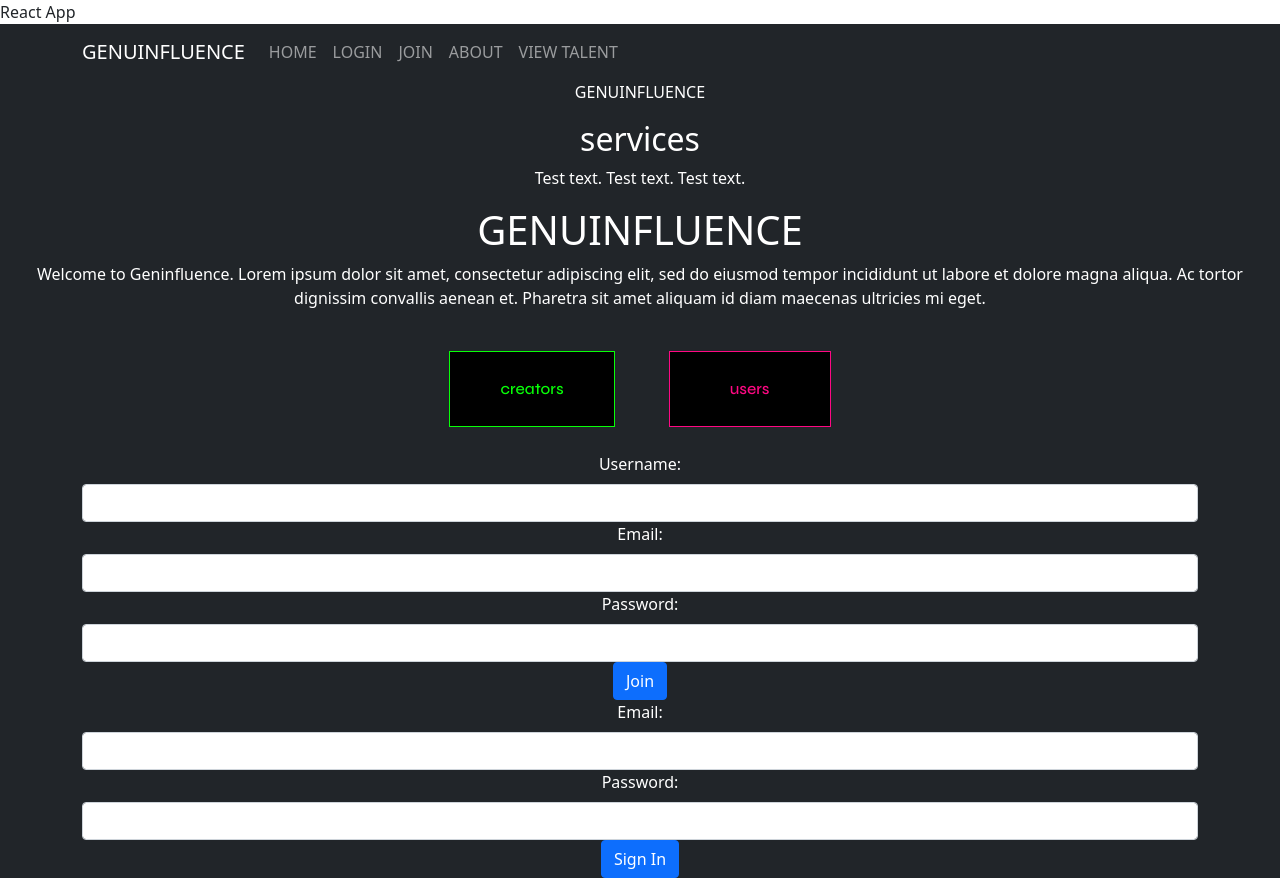
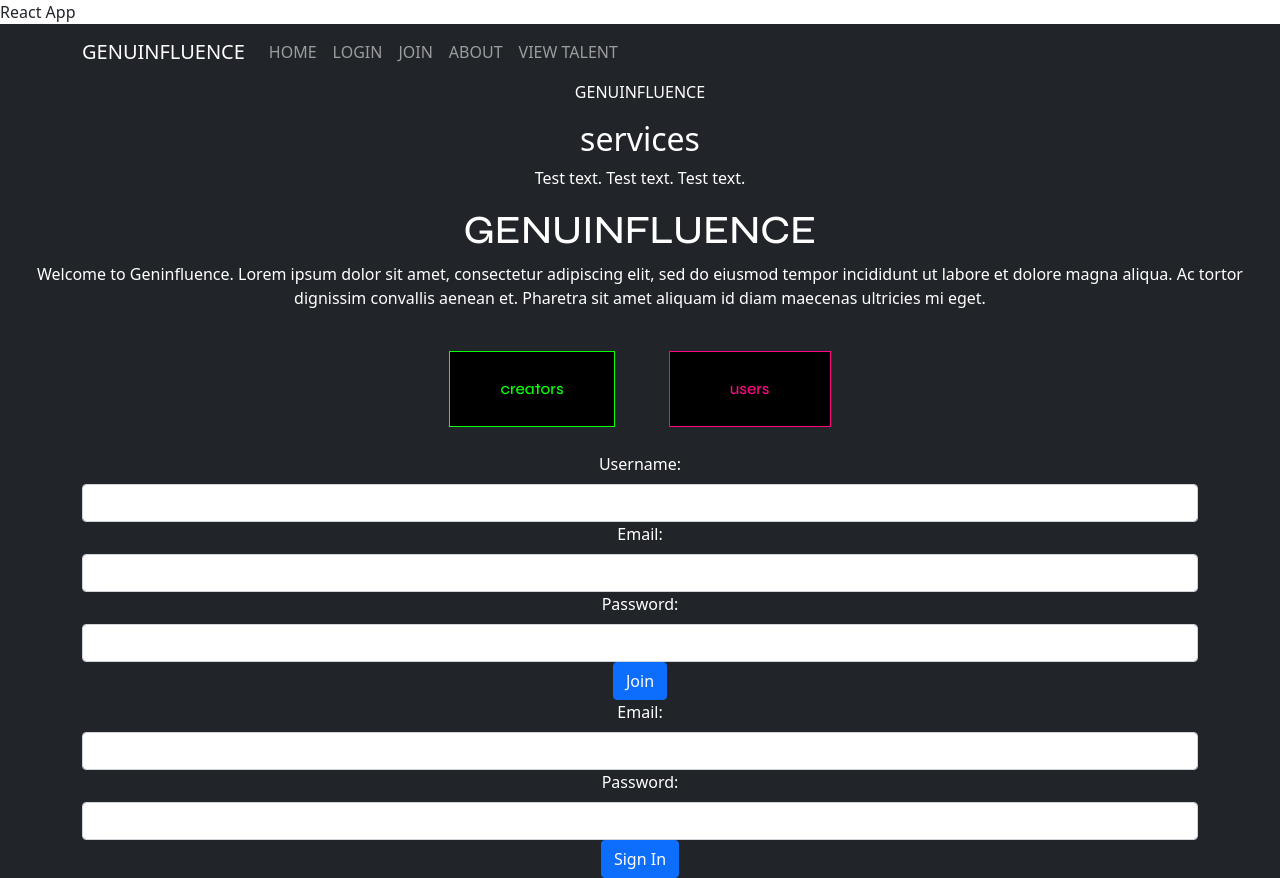
Before and after one commit to elizparisi/genuinfluence, a React (Create React App) app: page / in a window 1280 px wide. Built offline with nearby package versions, Linux system fonts and the light colour scheme.

Commit message:
add class to homepage h1 + change font

```diff
--- a/src/components/Home.js
+++ b/src/components/Home.js
@@ -4,7 +4,7 @@ import {Button} from 'react-bootstrap'
 const Home = () => {
   return (
     <div className='homepage'>
-      <h1>GENUINFLUENCE</h1>
+      <h1 className="home-h1">GENUINFLUENCE</h1>
       <p>Welcome to Geninfluence. Lorem ipsum dolor sit amet, consectetur adipiscing elit, sed do eiusmod tempor incididunt ut labore et dolore magna aliqua. Ac tortor dignissim convallis aenean et. Pharetra sit amet aliquam id diam maecenas ultricies mi eget.</p>
       <button className="creators-button">creators</button>    <button className="users-button">users</button>
     </div>
--- a/src/index.css
+++ b/src/index.css
@@ -1,6 +1,6 @@
 
 
-body {
+/* body {
   margin: 0;
   font-family: -apple-system, BlinkMacSystemFont, 'Segoe UI', 'Roboto', 'Oxygen',
     'Ubuntu', 'Cantarell', 'Fira Sans', 'Droid Sans', 'Helvetica Neue',
@@ -9,12 +9,16 @@ body {
   -moz-osx-font-smoothing: grayscale;
   background-color: #212529;
   color: #fff;
-}
+} */
 
 /* code {
   font-family: source-code-pro, Menlo, Monaco, Consolas, 'Courier New',
     monospace;
 } */
+
+.home-h1 {
+  font-family: 'Syne';
+}
 
 .creators-button {
   font-family: 'Syne';
```
